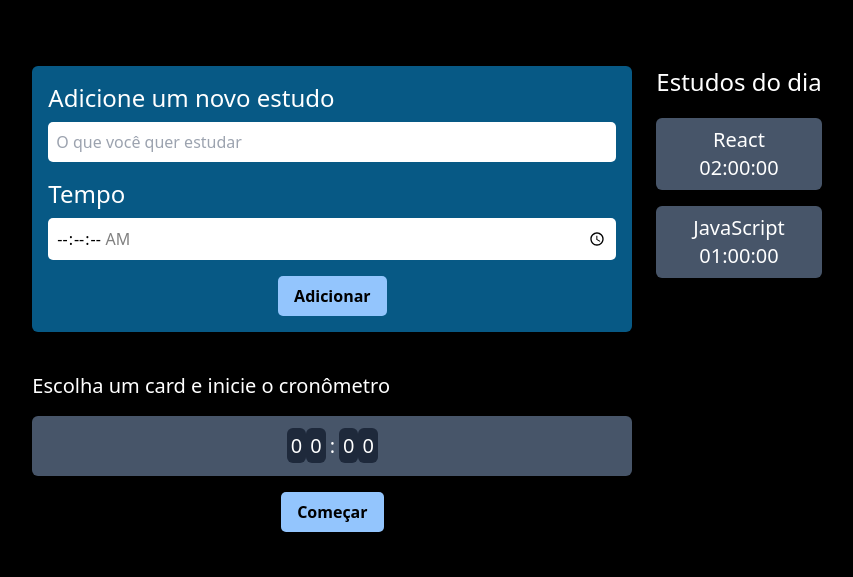
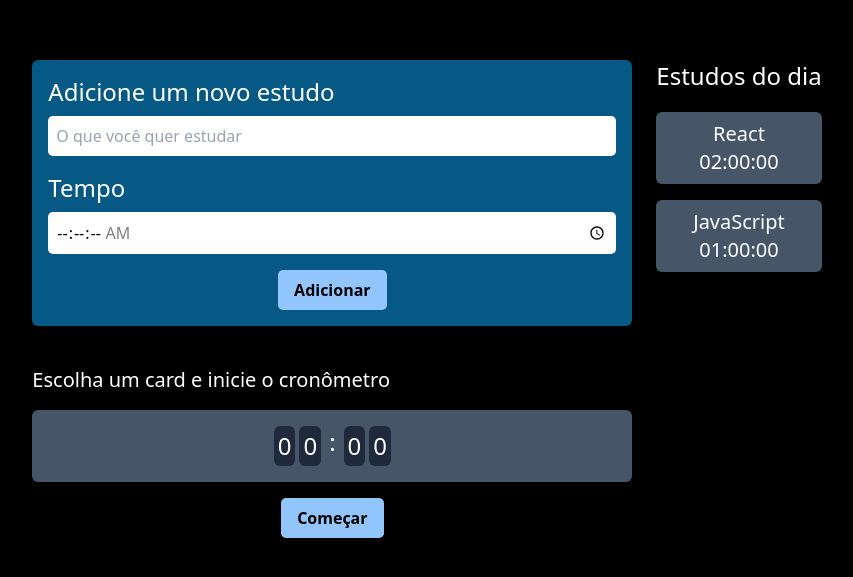
Before and after one commit to BrenoDev00/Estudos_React, a React (Vite) app in the folder alura-studies/: page / in a window 1280 px wide. Shown: the part 101-678 px from the top of the page, without its empty margins (213-1066 px from the left). Built offline with nearby package versions, Linux system fonts and the light colour scheme.

Commit message:
adiciona estilização no componente Watch

```diff
--- a/alura-studies/src/components/Timer/Watch/index.tsx
+++ b/alura-studies/src/components/Timer/Watch/index.tsx
@@ -1,6 +1,6 @@
 export function Watch() {
   return (
-    <div className="text-white bg-slate-600 p-4 rounded-md text-xl text-center">
+    <div className="text-white bg-slate-600 p-4 rounded-md text-2xl text-center flex gap-1 justify-center">
       <span className="p-1 rounded-md bg-slate-800">0</span>
       <span className="p-1 rounded-md bg-slate-800">0</span>
       <span className="px-1">:</span>
```
